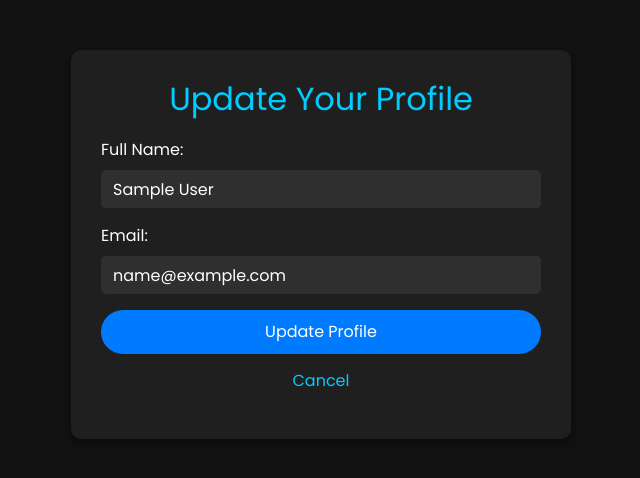
After one commit to caaravind1/cloth, a PHP site: page /customer/update_profile.php in a window 1280 px wide. The commit adds this page. Shown: the top 478 px of the page, without its empty margins (319-959 px from the left). Run offline with PHP 8.4, Linux system fonts and the light colour scheme; the visitor is signed in with stand-in values (Sample User, id 1); tables that the repository leaves empty or names only in its code hold one stand-in row (values such as "Sample post").

Commit message:
modified browse products again

```diff
--- /dev/null
+++ b/customer/update_profile.php
@@ -0,0 +1,136 @@
+<?php
+session_start();
+
+// Database connection parameters
+$servername = "localhost";
+$username = "root";
+$password = "";
+$dbname = "cloth";
+
+// Create connection
+$conn = new mysqli($servername, $username, $password, $dbname);
+
+// Check connection
+if ($conn->connect_error) {
+    die("Connection failed: " . $conn->connect_error);
+}
+
+// Check if user is logged in
+if (!isset($_SESSION['user_id'])) {
+    header('Location: customer_login.php'); // Redirect to login if not logged in
+    exit();
+}
+
+// Fetch current user details from the database
+$user_id = $_SESSION['user_id'];
+$user_sql = "SELECT full_name, email FROM users WHERE id = ?";
+$stmt = $conn->prepare($user_sql);
+$stmt->bind_param("i", $user_id);
+$stmt->execute();
+$user_result = $stmt->get_result();
+$user = $user_result->fetch_assoc();
+
+// Check if the form is submitted
+if ($_SERVER['REQUEST_METHOD'] === 'POST') {
+    $full_name = $_POST['full_name'];
+    $email = $_POST['email'];
+
+    // Update user details in the database
+    $update_sql = "UPDATE users SET full_name = ?, email = ? WHERE id = ?";
+    $update_stmt = $conn->prepare($update_sql);
+    $update_stmt->bind_param("ssi", $full_name, $email, $user_id);
+
+    if ($update_stmt->execute()) {
+        $_SESSION['full_name'] = $full_name; // Update the session variable
+        echo "<div class='alert alert-success'>Profile updated successfully!</div>";
+    } else {
+        echo "<div class='alert alert-danger'>Error updating profile: " . $conn->error . "</div>";
+    }
+}
+
+// Close the database connection
+$conn->close();
+?>
+
+<!DOCTYPE html>
+<html lang="en">
+<head>
+    <meta charset="UTF-8">
+    <meta name="viewport" content="width=device-width, initial-scale=1.0">
+    <title>Update Profile</title>
+    <link rel="stylesheet" href="https://stackpath.bootstrapcdn.com/bootstrap/4.3.1/css/bootstrap.min.css">
+    <link href="https://fonts.googleapis.com/css2?family=Poppins:wght@300;400;600&display=swap" rel="stylesheet">
+    <style>
+        body {
+            font-family: 'Poppins', sans-serif;
+            background-color: #121212;
+            color: #ffffff;
+        }
+        .container {
+            margin-top: 50px;
+            background-color: #1f1f1f;
+            border-radius: 10px;
+            padding: 30px;
+            max-width: 500px;
+            margin: 50px auto;
+            box-shadow: 0 4px 12px rgba(0, 0, 0, 0.5);
+        }
+        h2 {
+            text-align: center;
+            margin-bottom: 20px;
+            color: #00ccff;
+        }
+        .form-control {
+            background-color: #2f2f2f;
+            border: none;
+            border-radius: 5px;
+            color: #ffffff;
+        }
+        .form-control:focus {
+            background-color: #2f2f2f;
+            color: #ffffff;
+            box-shadow: none;
+            border-color: #007bff;
+        }
+        .btn-primary {
+            background-color: #007bff;
+            border: none;
+            border-radius: 50px;
+            padding: 10px 20px;
+            font-size: 16px;
+            transition: background-color 0.3s;
+        }
+        .btn-primary:hover {
+            background-color: #0056b3;
+        }
+        .alert {
+            margin-top: 10px;
+        }
+        .text-center a {
+            color: #00ccff;
+        }
+        .margin-bottom {
+            margin-bottom: 15px; /* Space between button and link */
+        }
+    </style>
+</head>
+<body>
+
+<div class="container">
+    <h2>Update Your Profile</h2>
+    <form method="POST">
+        <div class="form-group">
+            <label for="full_name">Full Name:</label>
+            <input type="text" name="full_name" class="form-control" value="<?php echo htmlspecialchars($user['full_name']); ?>" required>
+        </div>
+        <div class="form-group">
+            <label for="email">Email:</label>
+            <input type="email" name="email" class="form-control" value="<?php echo htmlspecialchars($user['email']); ?>" required>
+        </div>
+        <button type="submit" class="btn btn-primary btn-block margin-bottom">Update Profile</button>
+    </form>
+    <p class="text-center"><a href="browse_products.php">Cancel</a></p>
+</div>
+
+</body>
+</html>
```
Also changed, not shown: customer/browse_products.php (+76 -35 lines), customer/logout.php (added, +13 -0 lines).
